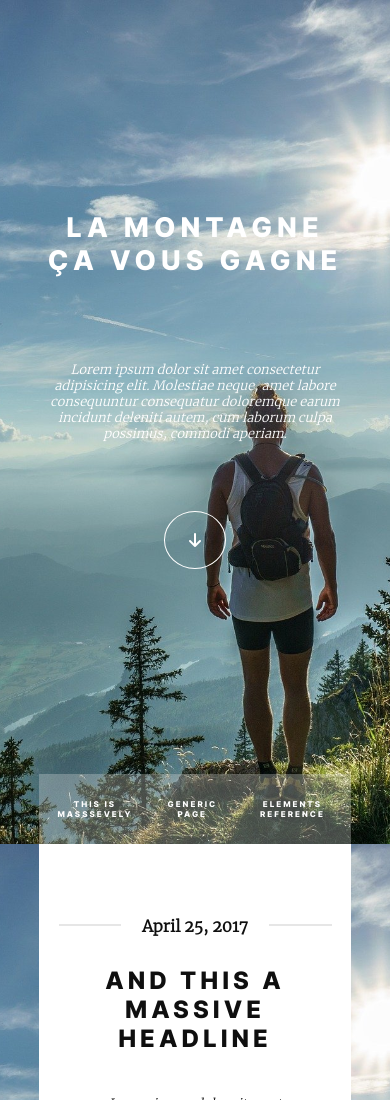
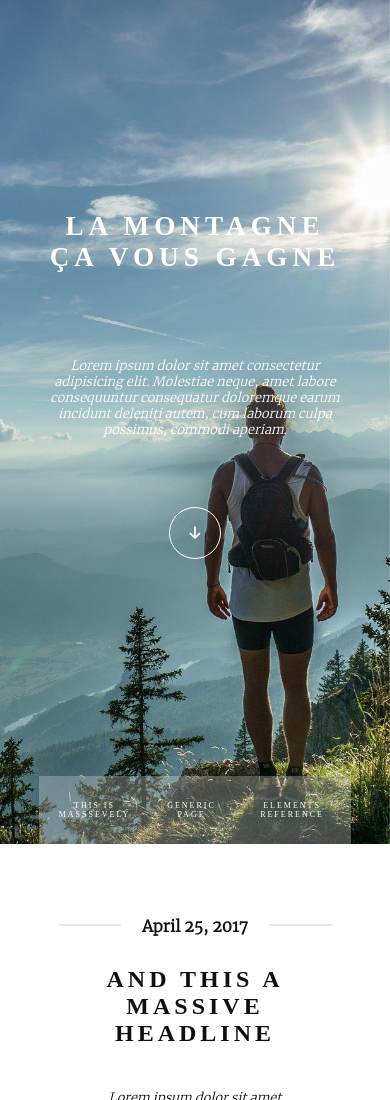
Before and after one commit to Snaw-j/MontagneV2, a plain HTML site: page index.html in a window 390 px wide. Shown: the top 1100 px of the page. Drawn offline with Linux system fonts and the light colour scheme.

Commit message:
finalisation de la version mobile + start version desktop & tablette

```diff
--- a/assets/styles/layout/_header.scss
+++ b/assets/styles/layout/_header.scss
@@ -8,38 +8,66 @@
     text-transform: uppercase;
     letter-spacing: 5px;
     font-size: 1.7rem;
+    @media screen and (min-width: 550px) {
+      font-size: 2.5rem;
+      @media screen and (min-width: 850px) {
+        font-size: 3.2rem;
+      }
+    }
   }
   p {
     font-style: italic;
+    @media screen and (min-width: 550px) {
+      font-size: 0.95rem;
+      @media screen and (min-width: 850px) {
+        font-size: 1.05rem;
+      }
+    }
   }
   #headerbotton {
-    color: white;
-    margin: 70px auto 0;
-    border: 1.5px solid;
-    border-radius: 50%;
-    padding: 15px;
-    width: 20%;
-    // font-weight: bolder;
-    i {
+    a {
       color: white;
-      padding: 5px;
+      display: flex;
+      align-items: center;
+      justify-content: center;
+      border: 1px solid;
+      border-radius: 50%;
+      height: 35px;
+      width: 35px;
+      margin: 70px auto 0;
+      padding: 25px;
+      font-size: 0.9rem;
+      @media screen and (min-width: 550px) {
+        border: 1.8px solid;
+        padding: 35px;
+        font-size: 1.25rem;
+      }
     }
   }
   nav {
+    position: absolute;
+    bottom: 0;
     display: flex;
     background: rgba(226, 226, 226, 0.3);
-    position: absolute;
-    bottom: 0;
+    width: 100%;
+    justify-content: space-between;
     ul {
       display: flex;
       align-items: center;
       justify-content: space-around;
+      @media screen and (max-width: 850px) {
+        width: 100%;
+      }
       li {
         cursor: pointer;
         text-transform: uppercase;
         letter-spacing: 2px;
         font-size: 0.5rem;
         padding: 25px 10px;
+        @media screen and (min-width: 550px) {
+          font-size: 0.7rem;
+        }
+
         &:hover {
           background: whitesmoke;
           color: black;
@@ -47,7 +75,13 @@
       }
     }
     #netwokrs-nav {
-      display: none;
+      width: 30%;
+      a {
+        color: white;
+      }
+      @media screen and (max-width: 850px) {
+        display: none;
+      }
     }
   }
 }
--- a/assets/styles/pages/_settings.scss
+++ b/assets/styles/pages/_settings.scss
@@ -17,14 +17,22 @@
 }
 
 body {
-  background: url(/assets/images/bg.jpg) center/cover fixed;
-
-  font-family: font1;
   color: rgb(15, 15, 15);
+  // height: 100vh;
+  &::before {
+    content: "";
+    display: block;
+    position: fixed;
+    left: 0;
+    top: 0;
+    width: 100%;
+    height: 100%;
+    z-index: -10;
+    background: url(../../images/bg.jpg) no-repeat center/cover;
+  }
 }
 
 .main {
-  background: none;
   width: 80vw;
   margin: 0 auto;
 }
@@ -49,6 +57,6 @@ p {
   font-size: 0.8rem;
 }
 
-img {
-  width: 250px;
-}
+// img {
+//   width: 250px;
+// }
```
Also changed, not shown: assets/styles/pages/index.css, 1 other file.
